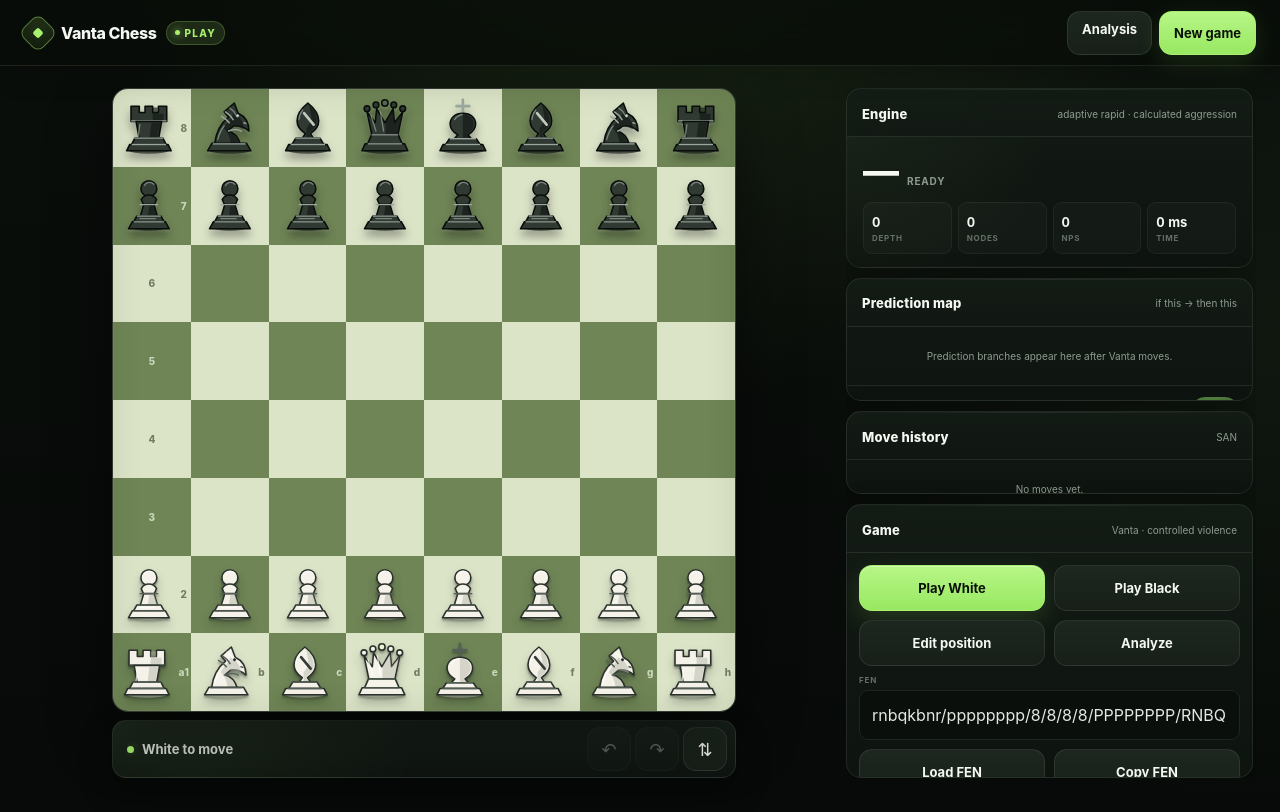
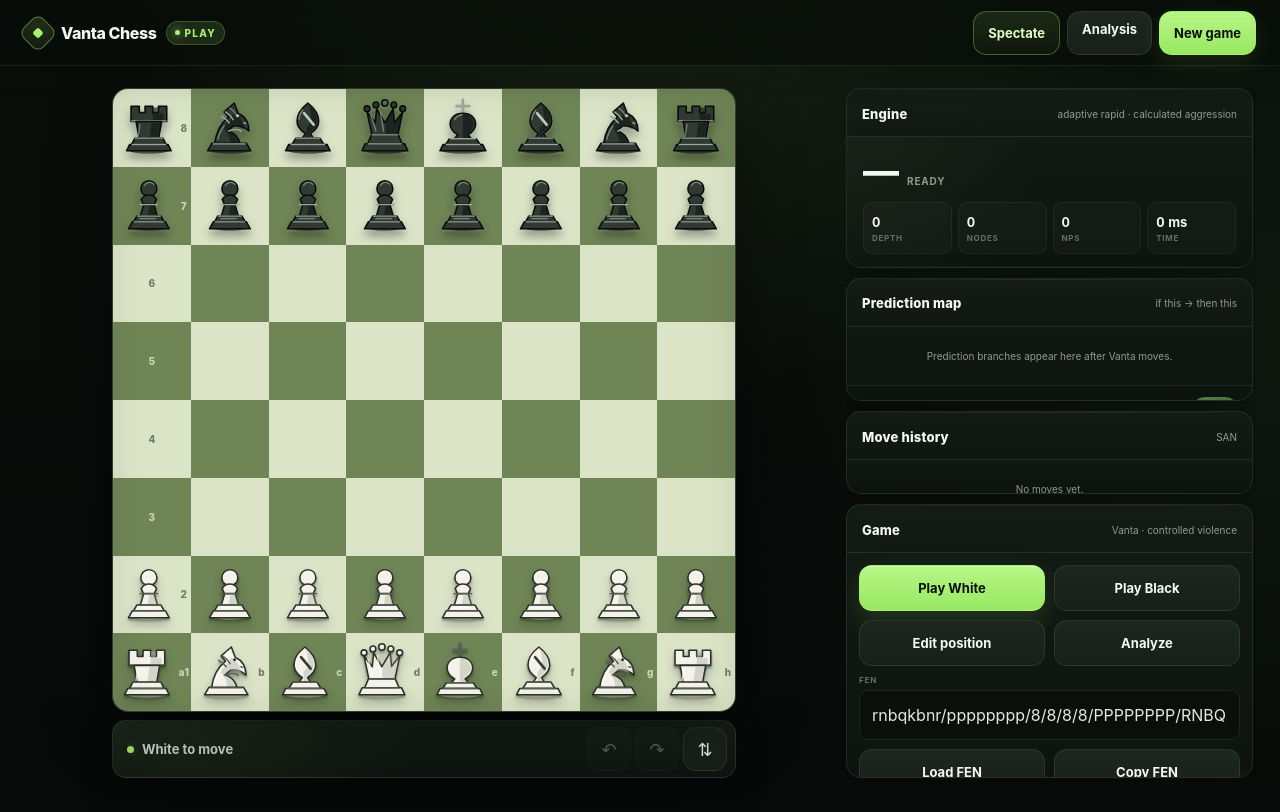
Before and after one commit to Aspheral/vanta-chess, a website: page index.html in a window 1280 px wide. Drawn offline with Linux system fonts and the light colour scheme.

Commit message:
Route Vanta through normal and spectate boot modes

```diff
--- a/index.html
+++ b/index.html
@@ -18,10 +18,11 @@
   <link rel="stylesheet" href="./src/board-refresh.css" />
   <link rel="stylesheet" href="./src/ux-mobile.css" />
   <link rel="stylesheet" href="./src/game-polish.css" />
+  <link rel="stylesheet" href="./src/spectate.css" />
 </head>
 <body>
   <div id="app"></div>
-  <script type="module" src="./src/main.js"></script>
+  <script type="module" src="./src/boot.js"></script>
   <script>
     if('serviceWorker' in navigator && location.protocol.startsWith('http')){
       window.addEventListener('load',()=>{
```
